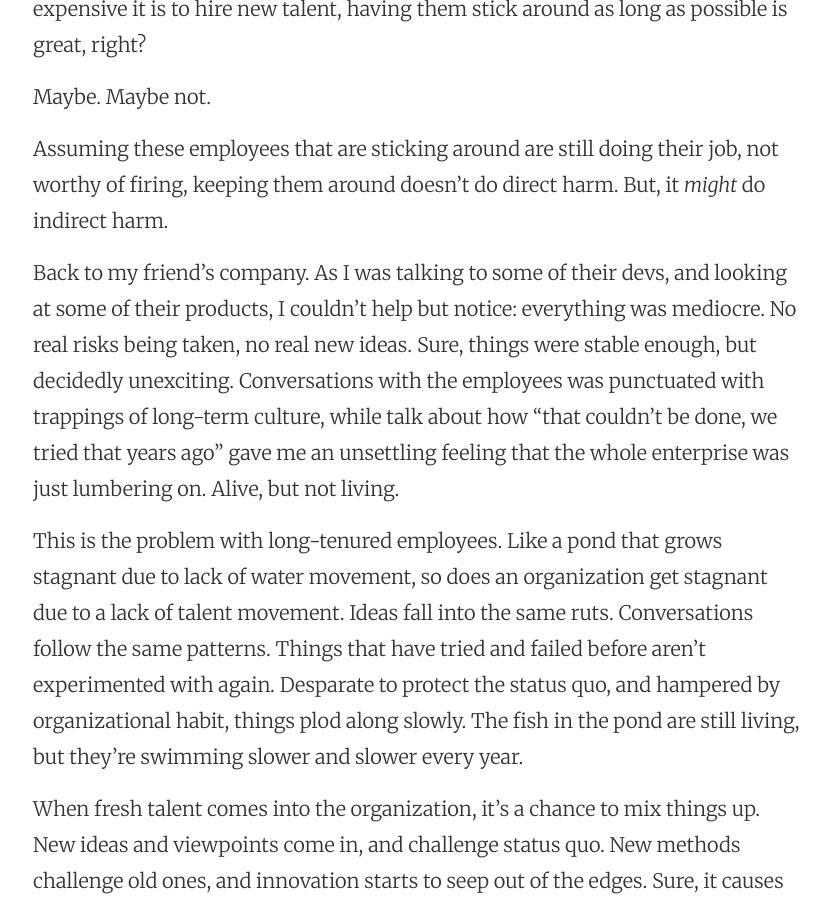
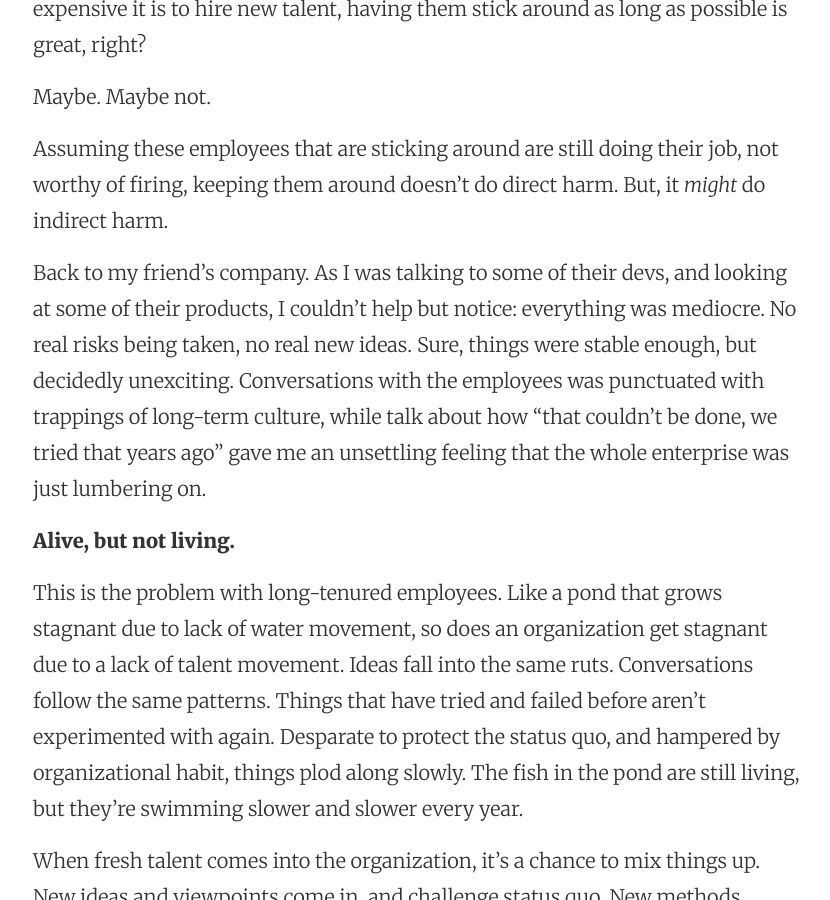
Before and after one commit to jwd2a/justindav.is, a Jekyll site: the page built from _posts/2017/2017-02-09-when-employee-retention-is-bad.md, in a window 1280 px wide and 900 px high, scrolled down 764 px. Shown: the whole window, without its empty margins (223-1053 px from the left). Built offline with Jekyll 4.4.1, drawn with Linux system fonts in a browser that asks for light colours; nearby versions of some CDN libraries; some web fonts are replaced; comment, search, counter and statistics services are not loaded.

Commit message:
Bold the good shit

```diff
--- a/_posts/2017/2017-02-09-when-employee-retention-is-bad.md
+++ b/_posts/2017/2017-02-09-when-employee-retention-is-bad.md
@@ -13,7 +13,9 @@ Maybe. Maybe not.
 
 Assuming these employees that are sticking around are still doing their job, not worthy of firing, keeping them around doesn't do direct harm. But, it _might_ do indirect harm.
 
-Back to my friend's company. As I was talking to some of their devs, and looking at some of their products, I couldn't help but notice: everything was mediocre. No real risks being taken, no real new ideas. Sure, things were stable enough, but decidedly unexciting. Conversations with the employees was punctuated with trappings of long-term culture, while talk about how "that couldn't be done, we tried that years ago" gave me an unsettling feeling that the whole enterprise was just lumbering on. Alive, but not living.
+Back to my friend's company. As I was talking to some of their devs, and looking at some of their products, I couldn't help but notice: everything was mediocre. No real risks being taken, no real new ideas. Sure, things were stable enough, but decidedly unexciting. Conversations with the employees was punctuated with trappings of long-term culture, while talk about how "that couldn't be done, we tried that years ago" gave me an unsettling feeling that the whole enterprise was just lumbering on.
+
+**Alive, but not living.**
 
 This is the problem with long-tenured employees. Like a pond that grows stagnant due to lack of water movement, so does an organization get stagnant due to a lack of talent movement. Ideas fall into the same ruts. Conversations follow the same patterns. Things that have tried and failed before aren't experimented with again. Desparate to protect the status quo, and hampered by organizational habit, things plod along slowly. The fish in the pond are still living, but they're swimming slower and slower every year.
 
```
